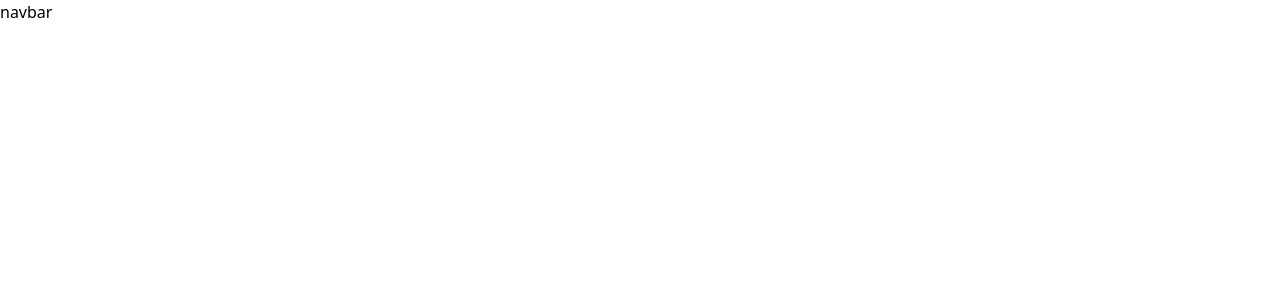
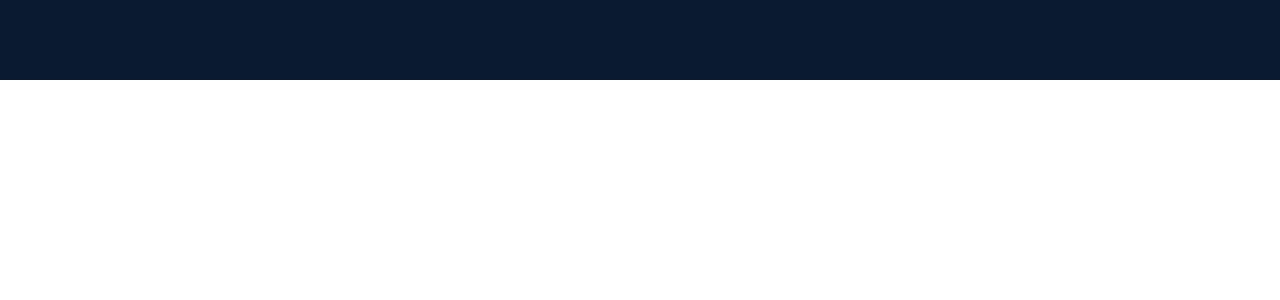
Before and after one commit to ikhodabande/portfolio-with-tailwand, a React (Create React App) app: page / in a window 1280 px wide. Shown: the top 300 px of the page. Built offline with nearby package versions, Linux system fonts and the light colour scheme.

Commit message:
add style for navbar

```diff
--- a/src/components/navbar.jsx
+++ b/src/components/navbar.jsx
@@ -2,7 +2,9 @@
 
 const navbar = () => {
   return (
-    <div>navbar</div>
+    <div className='w-full h-[80px] fixed flex justify-between items-center bg-[#0a192f] text-gray-300'>
+
+    </div>
   )
 }
 
```
